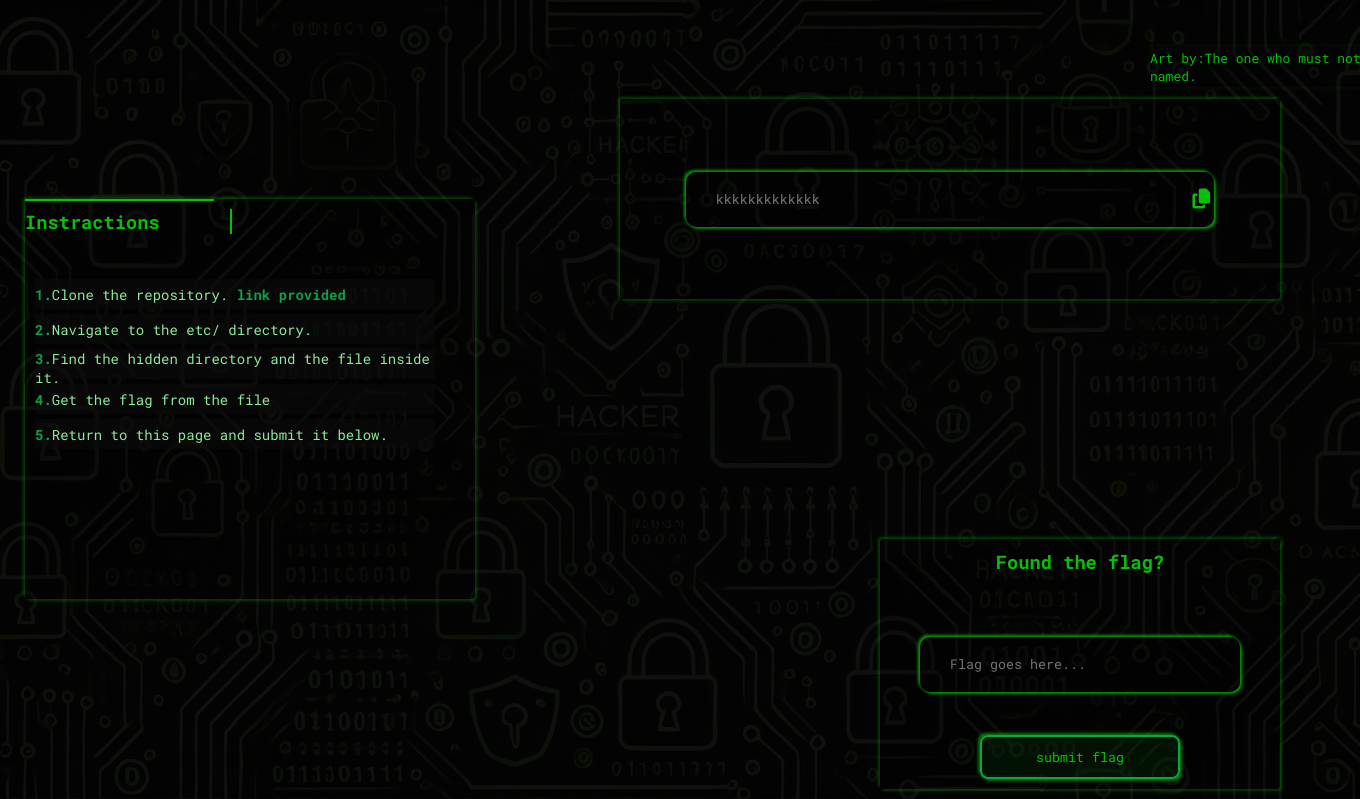
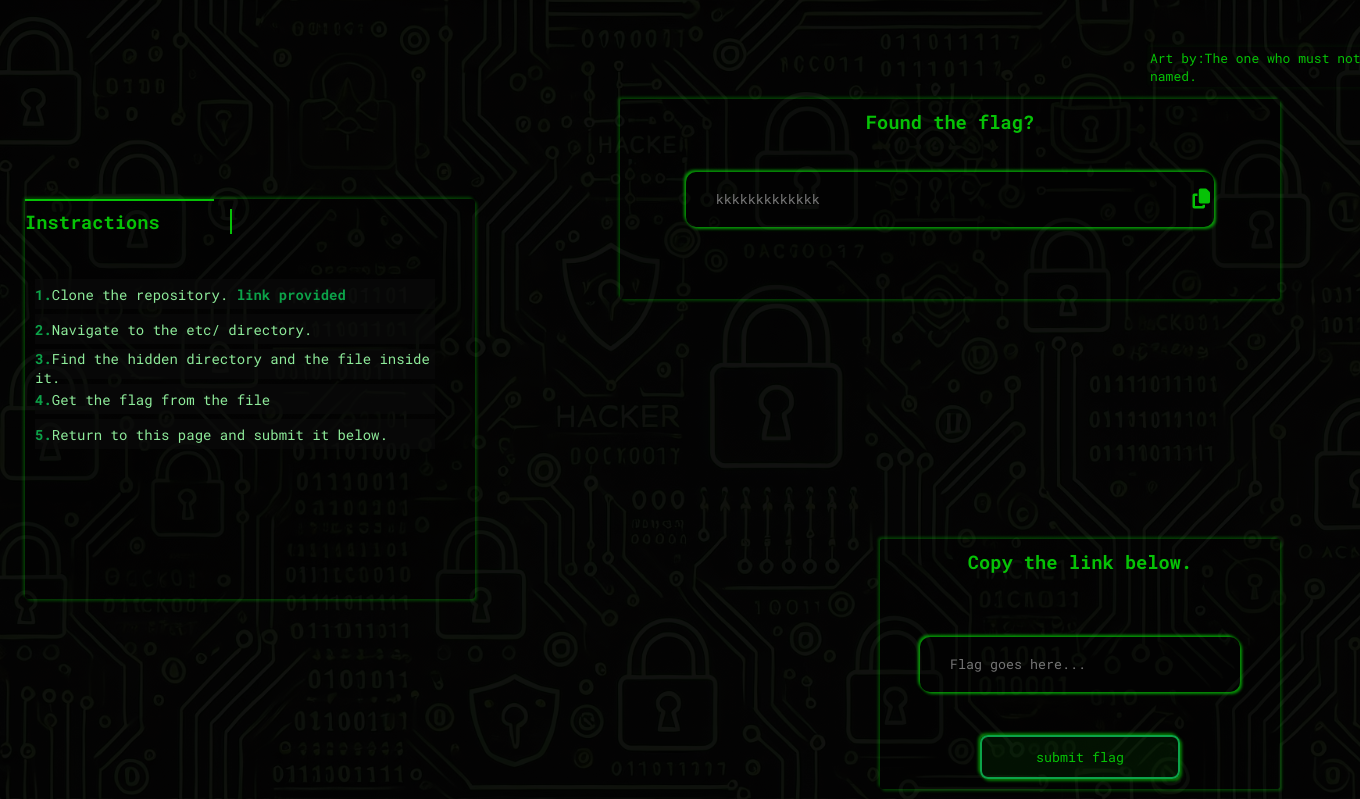
Before and after one commit to Lewis-Jade/mini_ctf, a PHP site: page / in a window 1360 px wide; the page is wider, and only the part inside the window is pictured. Shown: the part 801-1600 px from the top of that part. Run offline with PHP 8.4, Linux system fonts and the light colour scheme.

Commit message:
granula test

```diff
--- a/CSS/style.css
+++ b/CSS/style.css
@@ -407,7 +407,7 @@ hr{
       color: #fff;
     }
     i{
-      color: red;
+      color: #09d309;
       right: 30px;
     }
     a{
--- a/index.html
+++ b/index.html
@@ -47,12 +47,13 @@
 
         <div class="link">
           <div class="copy-link">
+            <h3>Found the flag?</h3>
             <input type="text" name="" id="" disabled  placeholder="kkkkkkkkkkkkk">
             <i class="fa-solid fa-copy"></i>
           </div>
         </div>
         <form action="" >
-            <h3>Found the flag?</h3>
+            <h3>Copy the link  below.</h3>
             <input type="text" name="flag-input"  placeholder="Flag goes here...">
           <button>submit flag</button>
         </form>
```
